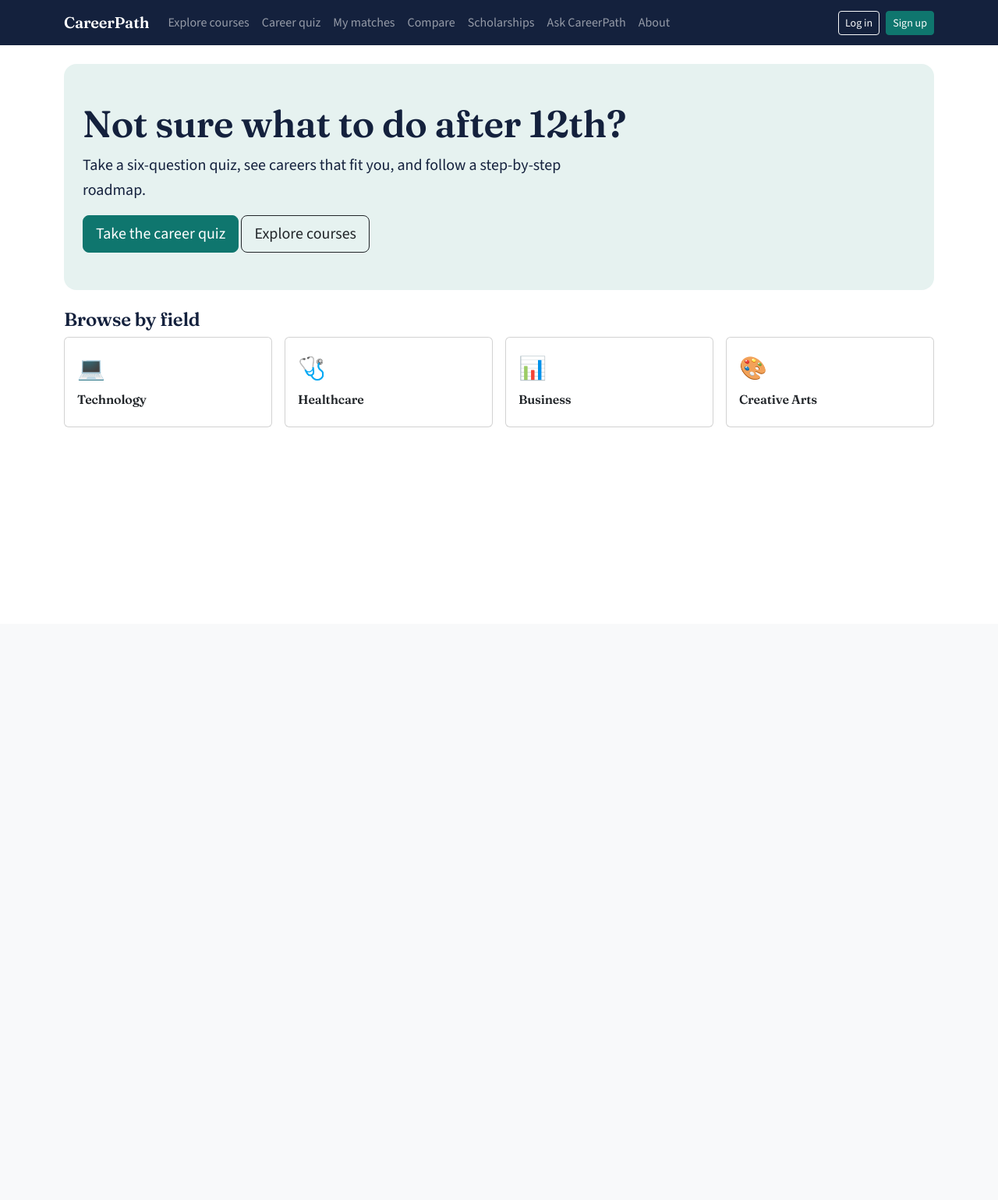
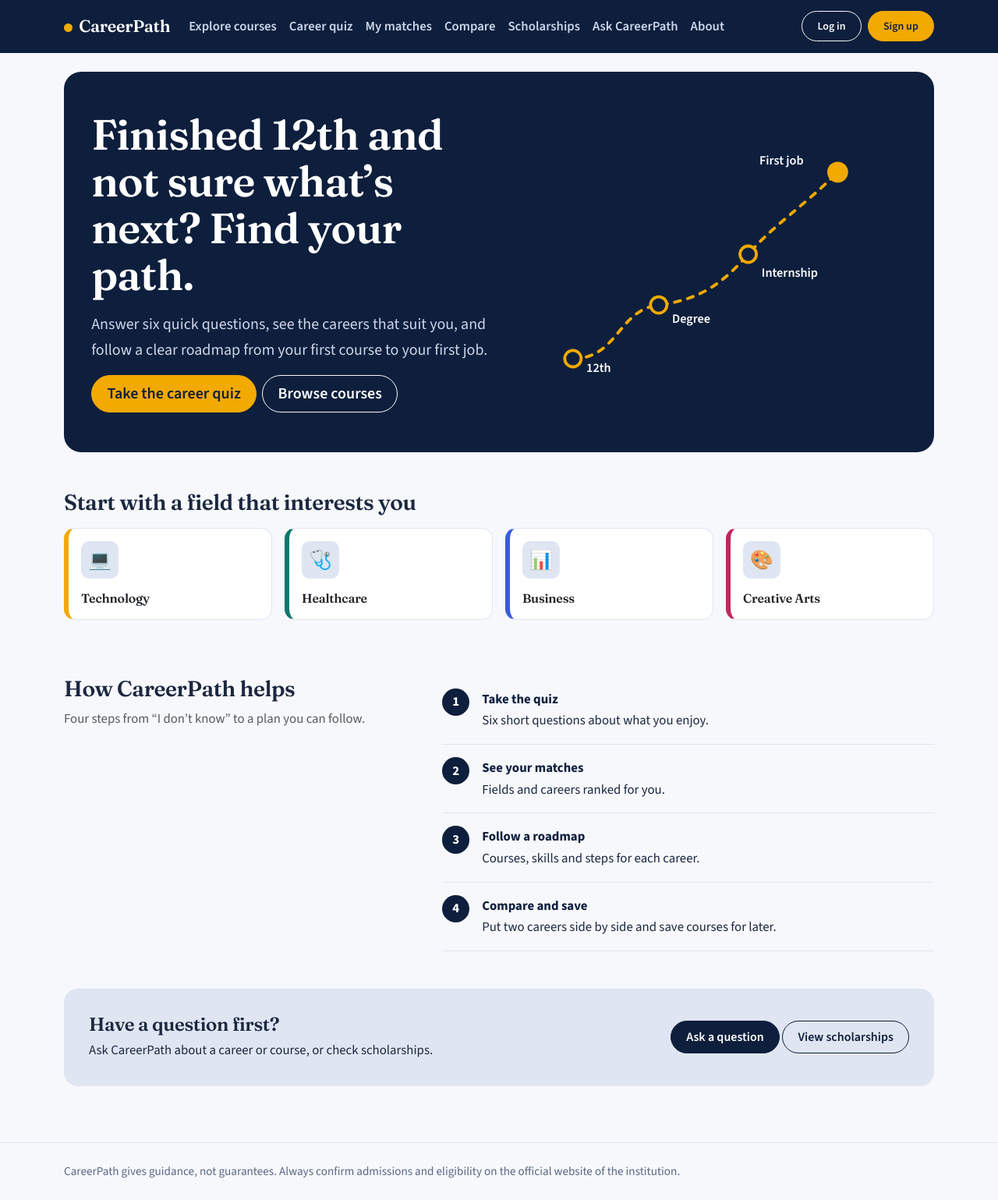
Before and after one commit to Thirisha218/careerpath, a Flask app: page / in a window 1280 px wide. Shown: the whole page at 78% size. Before the commit the page ends 548 px from the top, so only its background shows below. Run offline with Flask 3, Linux system fonts and the light colour scheme; data comes from the database, SQL or seed files in the repository; both versions use the stored data as it was before the commit.

Commit message:
UI update

```diff
--- a/static/style.css
+++ b/static/style.css
@@ -1,7 +1,42 @@
-:root{--ink:#14213d;--accent:#0f766e;--tint:#e6f2f0}
-body{font-family:"Source Sans 3",system-ui,sans-serif;color:var(--ink);line-height:1.6}
-h1,h2,h3,.navbar-brand{font-family:"Fraunces",Georgia,serif;letter-spacing:-.01em}
-.navbar{background:var(--ink)}.btn-primary{background:var(--accent);border-color:var(--accent)}
-.hero{background:var(--tint);border-radius:1rem;padding:3rem 1.5rem}
-a:focus-visible,button:focus-visible,input:focus-visible,select:focus-visible{outline:3px solid #f59e0b;outline-offset:2px}
-.card .icon{font-size:1.8rem}
+
+
+:root{--ink:#0e1f3d;--ink2:#1c2f55;--paper:#f6f8fc;--mist:#dfe6f2;--gold:#f2a900;--gold-d:#c98a00;--teal:#0f766e;--text:#1c2740;--muted:#5a6784}
+body{font-family:"Source Sans 3",system-ui,sans-serif;color:var(--text);background:var(--paper);line-height:1.65;font-size:1.05rem}
+h1,h2,h3,h4,.navbar-brand{font-family:"Fraunces",Georgia,serif;font-weight:600;letter-spacing:-.015em;color:var(--ink)}
+a{color:var(--teal)}
+.navbar{background:var(--ink);padding:.7rem 0}
+.navbar-brand{color:#fff!important;font-size:1.35rem}
+.navbar-brand::before{content:"";display:inline-block;width:.7rem;height:.7rem;border-radius:50%;background:var(--gold);margin-right:.5rem}
+.navbar .nav-link{color:#cdd6ea;font-weight:600}.navbar .nav-link:hover{color:#fff}
+.btn{border-radius:999px;font-weight:600;padding:.5rem 1.2rem}
+.btn-primary{background:var(--ink);border-color:var(--ink);color:#fff}
+.btn-primary:hover,.btn-primary:focus{background:var(--ink2);border-color:var(--ink2)}
+.btn-gold{background:var(--gold);border-color:var(--gold);color:var(--ink)}
+.btn-gold:hover{background:var(--gold-d);border-color:var(--gold-d);color:var(--ink)}
+.navbar .btn-primary{background:var(--gold);border-color:var(--gold);color:var(--ink)}
+.btn-outline-primary{color:var(--ink);border-color:var(--ink)}.btn-outline-primary:hover{background:var(--ink);color:#fff}
+.card{border:1px solid var(--mist);border-radius:14px;background:#fff;box-shadow:none}
+.card .icon{width:3rem;height:3rem;border-radius:10px;background:var(--mist);display:grid;place-items:center;font-size:1.5rem}
+a.card{transition:border-color .15s}a.card:hover{border-color:var(--gold)}
+.form-control,.form-select{border-radius:10px;border-color:#b9c4dc;padding:.6rem .8rem}
+.form-control:focus,.form-select:focus{border-color:var(--ink);box-shadow:0 0 0 .2rem rgba(242,169,0,.35)}
+a:focus-visible,button:focus-visible,input:focus-visible,select:focus-visible{outline:3px solid var(--gold);outline-offset:2px}
+.alert{border-radius:12px}.badge.text-bg-success{background:var(--teal)!important}
+.list-group-item{border-color:var(--mist)}.table{--bs-table-bg:transparent}
+.hero{background:var(--ink);color:#e8eefb;border-radius:22px;padding:3.2rem 2.2rem;margin-bottom:3rem;overflow:hidden}
+.hero h1{color:#fff;font-size:clamp(2.1rem,5vw,3.4rem);line-height:1.1}
+.hero p.lead{color:#cdd6ea;max-width:34rem}
+.route{width:100%;max-width:440px;height:auto}
+.route .trail{fill:none;stroke:var(--gold);stroke-width:4;stroke-linecap:round;stroke-dasharray:8 10}
+.route .stop{fill:var(--ink);stroke:var(--gold);stroke-width:4}
+.route text{fill:#fff;font-family:"Source Sans 3",sans-serif;font-size:17px;font-weight:600}
+.route .goal{fill:var(--gold)}
+@media (prefers-reduced-motion:no-preference){.route .trail{stroke-dasharray:900;stroke-dashoffset:900;animation:draw 2.2s ease-out .3s forwards}@keyframes draw{to{stroke-dashoffset:0;stroke-dasharray:8 10}}}
+.field{border-left:6px solid var(--gold);border-radius:14px}
+.field.f2{border-left-color:var(--teal)}.field.f3{border-left-color:#3b5bdb}.field.f4{border-left-color:#c2255c}
+.steps{counter-reset:s;list-style:none;padding:0;margin:0}
+.steps li{counter-increment:s;display:flex;gap:1rem;padding:1rem 0;border-bottom:1px solid var(--mist)}
+.steps li::before{content:counter(s);flex:0 0 2.2rem;height:2.2rem;border-radius:50%;background:var(--ink);color:#fff;display:grid;place-items:center;font-weight:700}
+.steps strong{display:block;color:var(--ink)}
+.band{background:var(--mist);border-radius:18px;padding:2rem;margin-top:3rem}
+.site-foot{border-top:1px solid var(--mist);margin-top:3rem;padding:1.5rem 0;color:var(--muted);font-size:.95rem}
--- a/templates/base.html
+++ b/templates/base.html
@@ -1,6 +1,6 @@
 <!doctype html><html lang="en"><head><meta charset="utf-8"><meta name="viewport" content="width=device-width,initial-scale=1">
 <title>CareerPath</title>
-<link href="https://fonts.googleapis.com/css2?family=Fraunces:wght@600&family=Source+Sans+3:wght@400;600&display=swap" rel="stylesheet">
+<link href="https://fonts.googleapis.com/css2?family=Fraunces:wght@600&family=Source+Sans+3:wght@400;600;700&display=swap" rel="stylesheet">
 <link href="https://cdn.jsdelivr.net/npm/bootstrap@5.3.3/dist/css/bootstrap.min.css" rel="stylesheet">
 <link href="{{ url_for('static', filename='style.css') }}" rel="stylesheet"></head><body>
 <nav class="navbar navbar-expand-lg navbar-dark"><div class="container">
@@ -22,4 +22,5 @@
 <main class="container py-4">
 {% for cat, m in get_flashed_messages(with_categories=true) %}<div class="alert alert-{{cat}}" role="alert">{{m}}</div>{% endfor %}
 {% block body %}{% endblock %}</main>
+<footer class="site-foot"><div class="container">CareerPath gives guidance, not guarantees. Always confirm admissions and eligibility on the official website of the institution.</div></footer>
 <script src="https://cdn.jsdelivr.net/npm/bootstrap@5.3.3/dist/js/bootstrap.bundle.min.js"></script></body></html>
--- a/templates/home.html
+++ b/templates/home.html
@@ -1,7 +1,26 @@
 {% extends "base.html" %}{% block body %}
-<section class="hero mb-4"><h1 class="display-5">Not sure what to do after 12th?</h1>
-<p class="lead col-lg-7">Take a six-question quiz, see careers that fit you, and follow a step-by-step roadmap.</p>
-<a class="btn btn-primary btn-lg" href="/quiz">Take the career quiz</a> <a class="btn btn-outline-dark btn-lg" href="/courses">Explore courses</a></section>
-<h2 class="h4">Browse by field</h2><div class="row g-3">
-{% for c in cats %}<div class="col-6 col-md-3"><a class="card h-100 text-decoration-none text-body" href="/courses?category={{c.id}}"><div class="card-body"><div class="icon">{{c.icon}}</div><h3 class="h6 mt-2">{{c.name}}</h3></div></a></div>{% endfor %}</div>
+<section class="hero"><div class="row align-items-center g-4">
+<div class="col-lg-6"><h1>Finished 12th and not sure what’s next? Find your path.</h1>
+<p class="lead my-3">Answer six quick questions, see the careers that suit you, and follow a clear roadmap from your first course to your first job.</p>
+<a class="btn btn-gold btn-lg" href="/quiz">Take the career quiz</a>
+<a class="btn btn-outline-light btn-lg ms-1" href="/courses">Browse courses</a></div>
+<div class="col-lg-6 text-center"><svg class="route" viewBox="0 0 460 340" role="img" aria-label="A path from 12th class to degree, internship and first job">
+<path class="trail" d="M50 300 C110 300 110 235 165 228 S250 200 285 160 S360 95 405 50"/>
+<circle class="stop" cx="50" cy="300" r="11"/><text x="68" y="318">12th</text>
+<circle class="stop" cx="165" cy="228" r="11"/><text x="183" y="252">Degree</text>
+<circle class="stop" cx="285" cy="160" r="11"/><text x="303" y="190">Internship</text>
+<circle class="goal" cx="405" cy="50" r="14"/><text x="300" y="40">First job</text></svg></div></div></section>
+
+<h2 class="h3 mb-3">Start with a field that interests you</h2>
+<div class="row g-3">{% for c in cats %}<div class="col-6 col-lg-3"><a class="card field f{{c.id}} h-100 text-decoration-none text-body" href="/courses?category={{c.id}}"><div class="card-body"><div class="icon">{{c.icon}}</div><h3 class="h6 mt-3 mb-0">{{c.name}}</h3></div></a></div>{% endfor %}</div>
+
+<div class="row g-5 mt-4"><div class="col-lg-5"><h2 class="h3">How CareerPath helps</h2><p class="text-muted">Four steps from “I don’t know” to a plan you can follow.</p></div>
+<div class="col-lg-7"><ol class="steps">
+<li><div><strong>Take the quiz</strong>Six short questions about what you enjoy.</div></li>
+<li><div><strong>See your matches</strong>Fields and careers ranked for you.</div></li>
+<li><div><strong>Follow a roadmap</strong>Courses, skills and steps for each career.</div></li>
+<li><div><strong>Compare and save</strong>Put two careers side by side and save courses for later.</div></li></ol></div></div>
+
+<div class="band d-md-flex align-items-center justify-content-between gap-3"><div><h2 class="h4 mb-1">Have a question first?</h2><p class="mb-0">Ask CareerPath about a career or course, or check scholarships.</p></div>
+<div class="mt-3 mt-md-0"><a class="btn btn-primary" href="/chat">Ask a question</a> <a class="btn btn-outline-primary" href="/scholarships">View scholarships</a></div></div>
 {% endblock %}
```
Also changed, not shown: schema.sql (deleted, +0 -40 lines).
